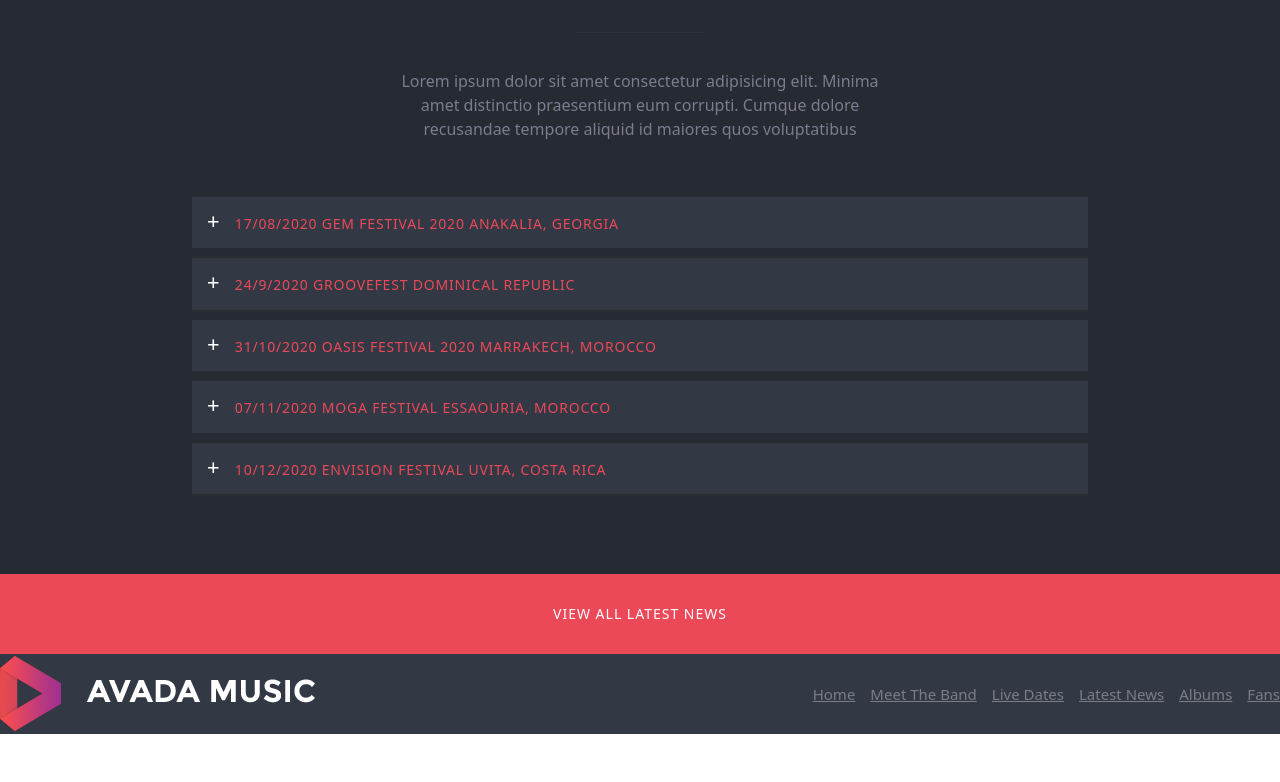
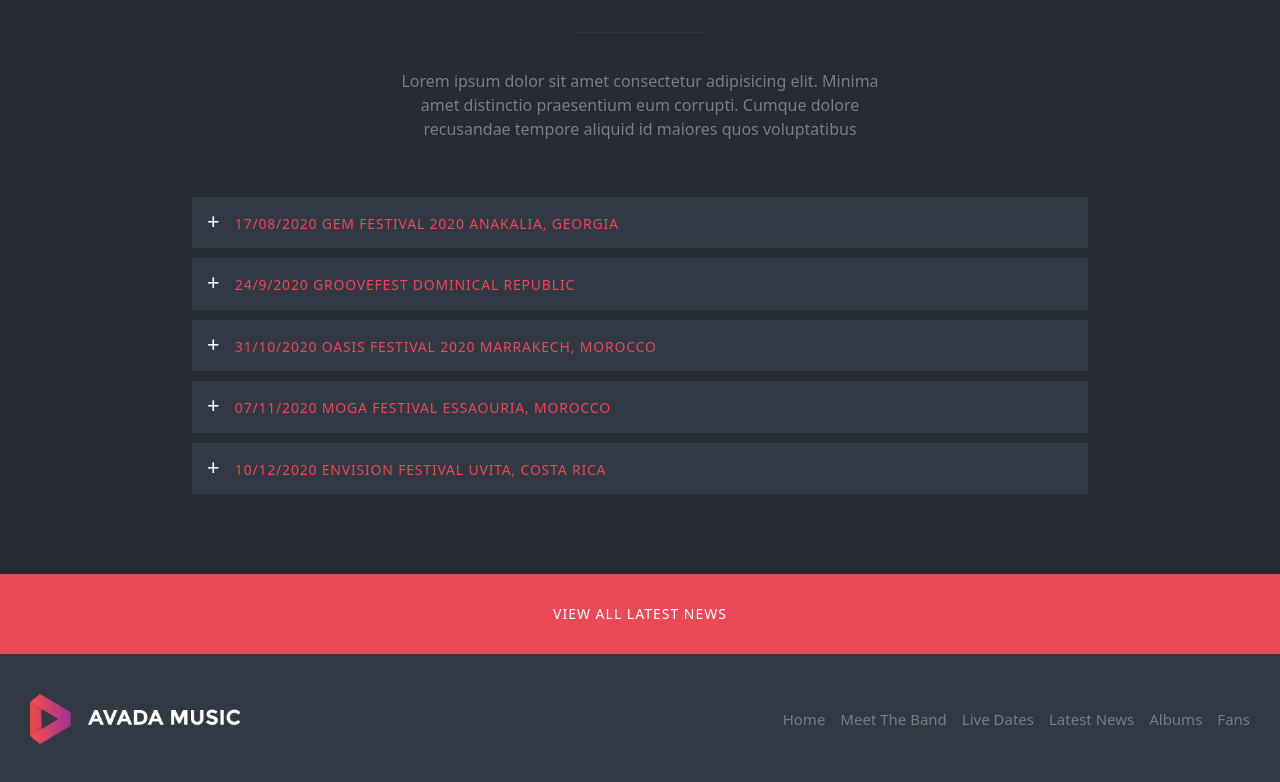
Before and after one commit to JohnQuimson/proj-html-vuejs, a Vue app: page / in a window 1280 px wide. Shown: the part 3635-4417 px from the top of the page. Before the commit the page ends 4369 px from the top, so only its background shows below. Built offline with nearby package versions, Linux system fonts and the light colour scheme.

Commit message:
feat: footer top

```diff
--- a/src/components/FooterTop.vue
+++ b/src/components/FooterTop.vue
@@ -33,16 +33,15 @@ export default {
 
 <style lang="scss">
 .footer-top {
-  height: 10vh;
   background-color: #323844;
   display: flex;
   align-items: center;
   justify-content: space-between;
-  padding: 0;
+  padding: 40px 30px;
 
   .cont-left {
     .cont-logo {
-      height: 100%;
+      height: 50px;
 
       img {
         height: 100%;
@@ -62,6 +61,11 @@ export default {
         a {
           color: #797d86;
           font-size: 15px;
+          text-decoration: none;
+
+          &:hover {
+            color: white;
+          }
         }
       }
     }
```
